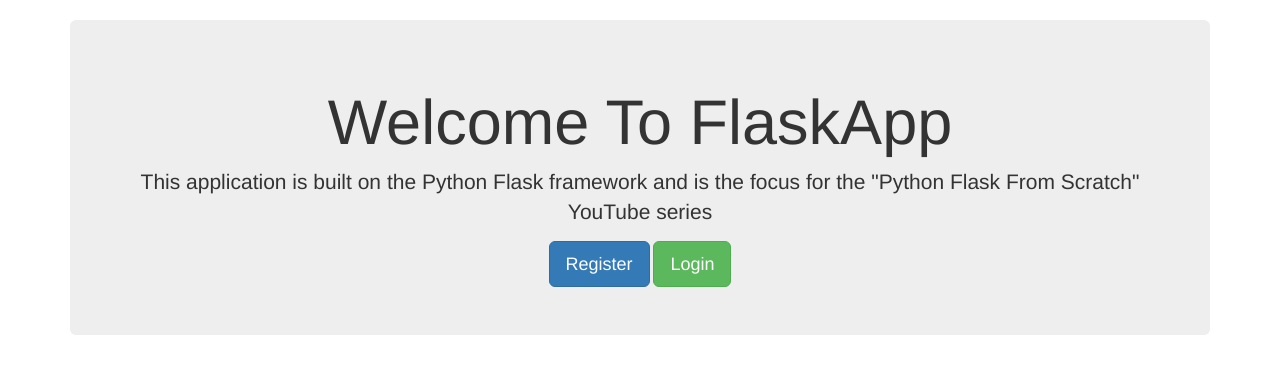
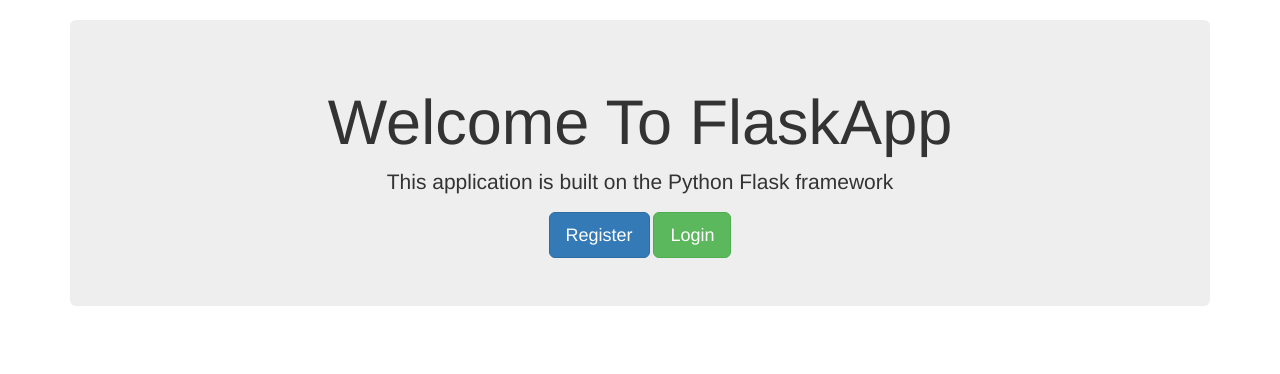
Before and after one commit to atulspatil/testblogapp, a Flask app: page / in a window 1280 px wide. Shown: the part 52-426 px from the top of the page. Run offline with Flask 2, Linux system fonts and the light colour scheme; some libraries are stand-ins or nearby versions.

Commit message:
First commit in blog app

```diff
--- /dev/null
+++ b/requirements.txt
@@ -0,0 +1,4 @@
+Flask
+flask_mysqldb
+wtforms
+passlib
--- a/templates/home.html
+++ b/templates/home.html
@@ -3,7 +3,7 @@
 {% block body %}
   <div class="jumbotron text-center">
     <h1>Welcome To FlaskApp</h1>
-    <p class="lead">This application is built on the Python Flask framework and is the focus for the "Python Flask From Scratch" YouTube series</p>
+    <p class="lead">This application is built on the Python Flask framework</p>
     {% if session.logged_in == NULL %}
       <a href="/register" class="btn btn-primary btn-lg">Register</a>
       <a href="/login" class="btn btn-success btn-lg">Login</a>
```
Also changed, not shown: 2 other files.
